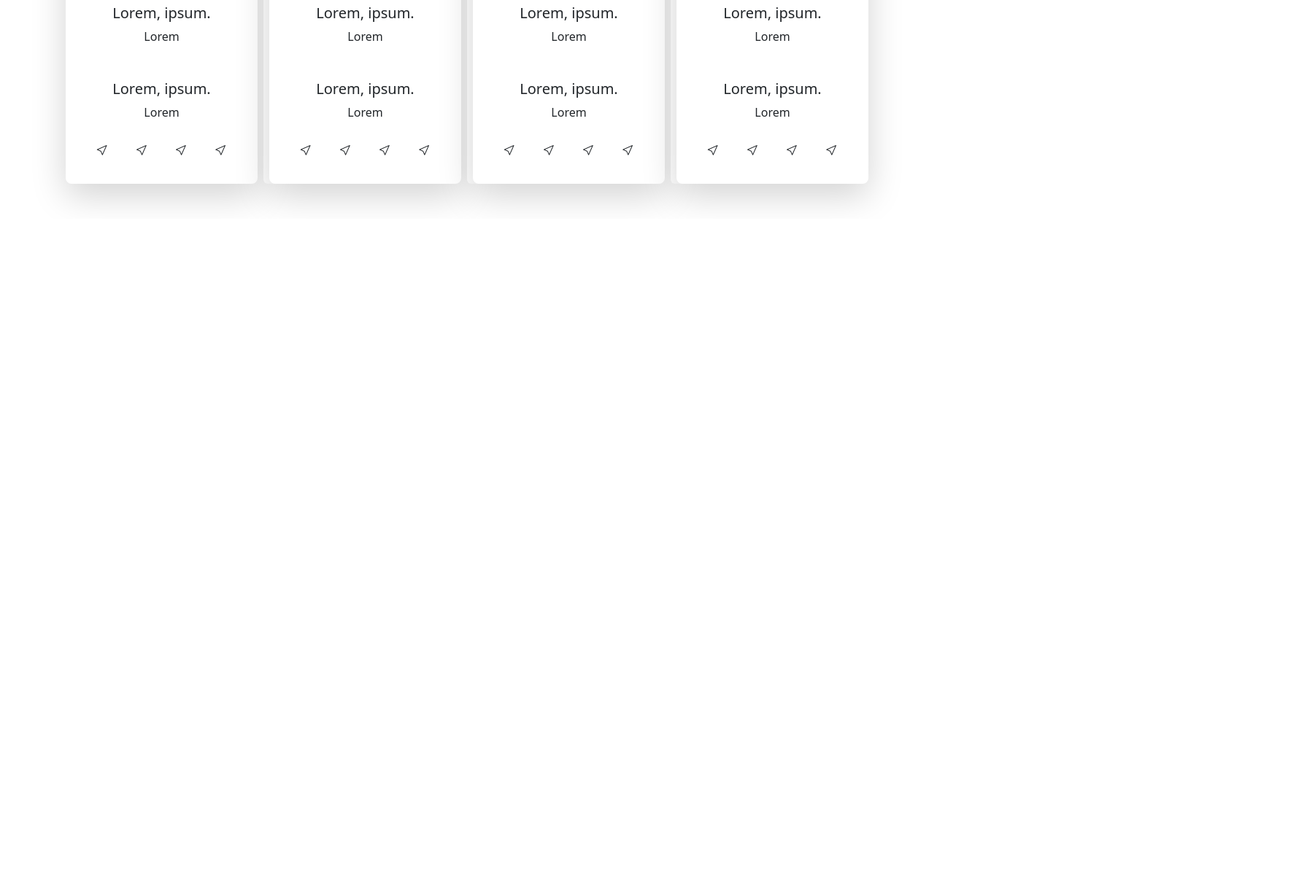
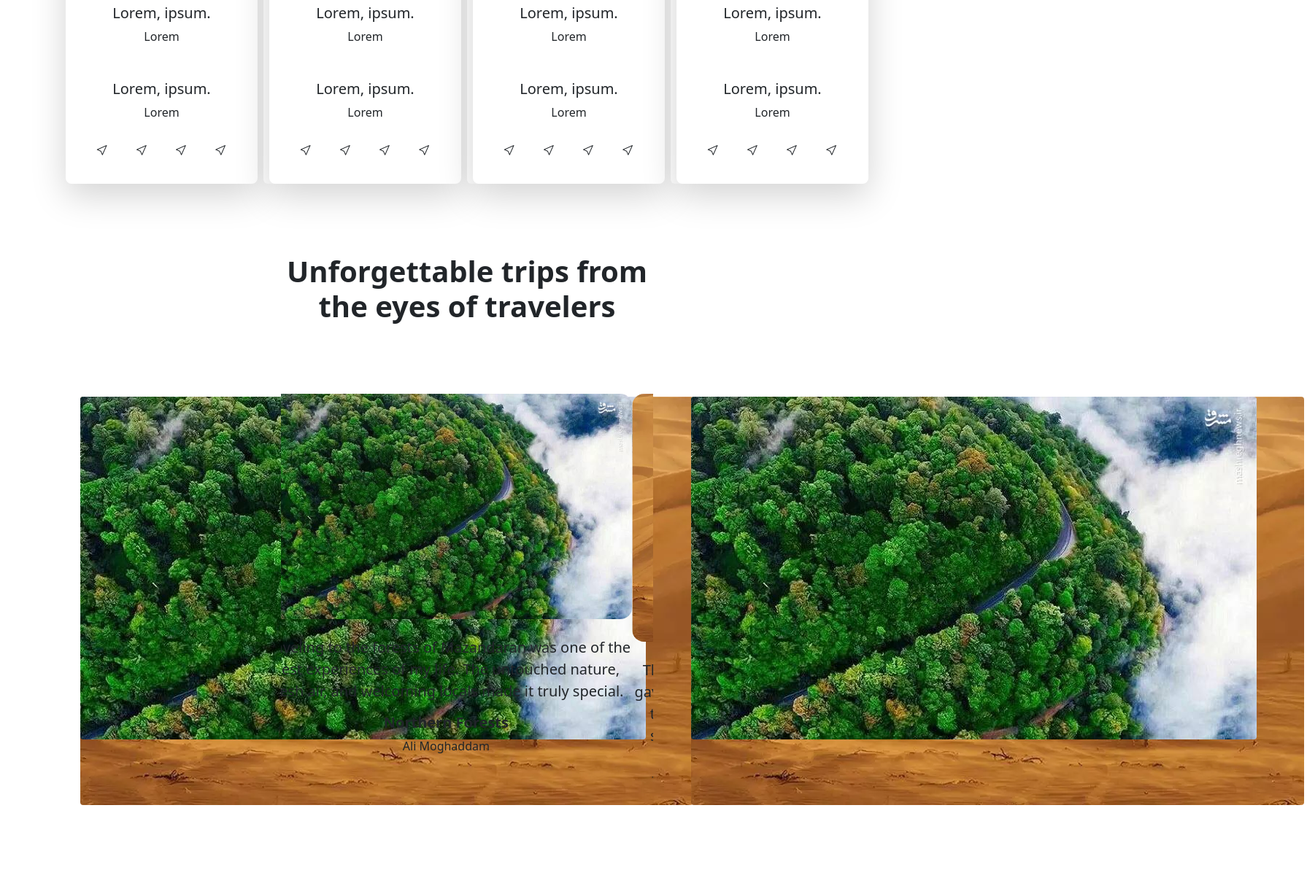
Before and after one commit to arian-mohebbi/Bootstrap-teamwork, a plain HTML site: page index.html in a window 1280 px wide. Shown: the part 3624-4839 px from the top of the page at 73% size, 1791 px wide, since content can reach past the window. Before the commit the page ends 3924 px from the top, so only its background shows below. Drawn offline with nearby package versions, Linux system fonts and the light colour scheme.

Commit message:
add abusection

```diff
--- a/index.html
+++ b/index.html
@@ -576,6 +576,136 @@
         </div>
       </div>
     </section>
+    <!-- _______________________abusection_______________________ -->
+    <section class="abu py-5">
+      <div class="abu-parent container">
+        <h2
+          class="fs-1 fw-bold mb-5 mx-auto col-12 col-lg-6 text-center poppins-font"
+        >
+          Unforgettable trips from the eyes of travelers
+        </h2>
+        <div class="abu-content d-flex justify-content-center">
+          <div
+            class="abu-box d-none d-lg-block col-3 mt-5 px-4 position-relative"
+          >
+            <img
+              class="img1 p-1 rounded-3 position-absolute"
+              src="./image/abu-third.jfif"
+              alt="Isfahan"
+            />
+            <img
+              class="img2 p-1 rounded-3 position-absolute"
+              src="./image/abu-second.jpg"
+              alt="Persepolis"
+            />
+            <img
+              class="img3 p-1 rounded-3 position-absolute"
+              src="./image/abu-first.jpg"
+              alt="Jangal-e"
+            />
+          </div>
+          <div
+            class="abu-box2 mt-5 px-4 col-12 col-lg-6 d-flex flex-column justify-content-between"
+          >
+            <div id="carousel" class="carousel slide" data-bs-ride="carousel">
+              <div class="carousel-inner">
+                <div class="carousel-item active text-center">
+                  <img
+                    class="img-fluid rounded-4 mx-auto mb-4"
+                    src="./image/abu-first.jpg"
+                    alt="Jangal-e"
+                  />
+                  <p class="fs-5">
+                    Traveling to the forests of Mazandaran was one of the best
+                    experiences of my life. The untouched nature, fresh air, and
+                    welcoming locals made it truly special.
+                  </p>
+                  <h5 class="fw-semibold poppins-font">Northern Forests</h5>
+                  <span> Ali Moghaddam</span>
+                </div>
+                <div class="carousel-item text-center">
+                  <img
+                    class="img-fluid rounded-4 mx-auto mb-4"
+                    src="./image/abu-second.jpg"
+                    alt="Lut Desert"
+                  />
+                  <p class="fs-5">
+                    The starry nights and absolute silence of the desert gave me
+                    an experience I will never forget. Standing in the vast
+                    dunes, I felt like I was on another planet, surrounded by
+                    endless golden sands and a deep, calming silence. As night
+                    fell, the sky lit up with thousands of stars, creating a
+                    breathtaking view.
+                  </p>
+                  <h5 class="fw-semibold poppins-font">Lut Desert</h5>
+                  <span>Mohammad Rezaei</span>
+                </div>
+                <div class="carousel-item text-center">
+                  <img
+                    class="img-fluid rounded-4 mx-auto mb-4"
+                    src="./image/abu-third.jfif"
+                    alt="Isfahan"
+                  />
+                  <p class="fs-5">
+                    From Naqsh-e Jahan Square to the Si-o-Se Pol bridge,
+                    Isfahan’s historical beauty is truly unmatched. Walking
+                    through the bazaar, I was mesmerized by the intricate
+                    Persian handicrafts and the scent of saffron and spices.
+                  </p>
+                  <h5 class="fw-semibold poppins-font">Isfahan</h5>
+                  <span>Sara Karimi</span>
+                </div>
+              </div>
+            </div>
+            <div class="carousel-btns mt-4 d-flex justify-content-center">
+              <button
+                class="carousel-control-prev position-static mx-1"
+                type="button"
+                data-bs-target="#carousel"
+                data-bs-slide="prev"
+              >
+                <span
+                  class="carousel-control-prev-icon btn-style rounded-3"
+                  aria-hidden="true"
+                ></span>
+                <span class="visually-hidden">Previous</span>
+              </button>
+              <button
+                class="carousel-control-next position-static mx-1"
+                type="button"
+                data-bs-target="#carousel"
+                data-bs-slide="next"
+              >
+                <span
+                  class="carousel-control-next-icon btn-style rounded-3"
+                  aria-hidden="true"
+                ></span>
+                <span class="visually-hidden">Next</span>
+              </button>
+            </div>
+          </div>
+          <div
+            class="abu-box d-none d-lg-block col-3 mt-5 px-4 position-relative"
+          >
+            <img
+              class="img1 p-1 rounded-3 position-absolute"
+              src="./image/abu-third.jfif"
+              alt="Isfahan"
+            />
+            <img
+              class="img2 p-1 rounded-3 position-absolute"
+              src="./image/abu-second.jpg"
+              alt="Persepolis"
+            />
+            <img
+              class="img3 p-1 rounded-3 position-absolute"
+              src="./image/abu-first.jpg"
+              alt="Jangal-e"
+            />
+          </div>
+        </div>
+      </div>
+    </section>
     <!-- _________________________________________________________________________ -->
     <script
       src="https://cdn.jsdelivr.net/npm/bootstrap@5.3.3/dist/js/bootstrap.bundle.min.js"
```
